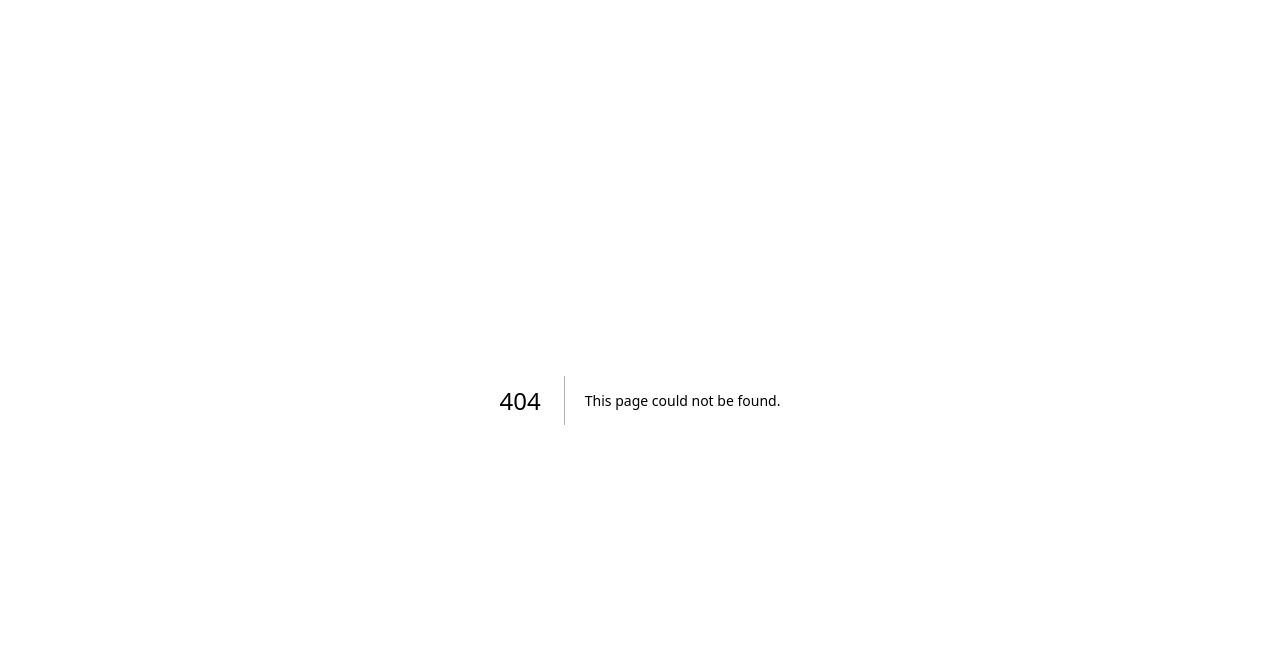
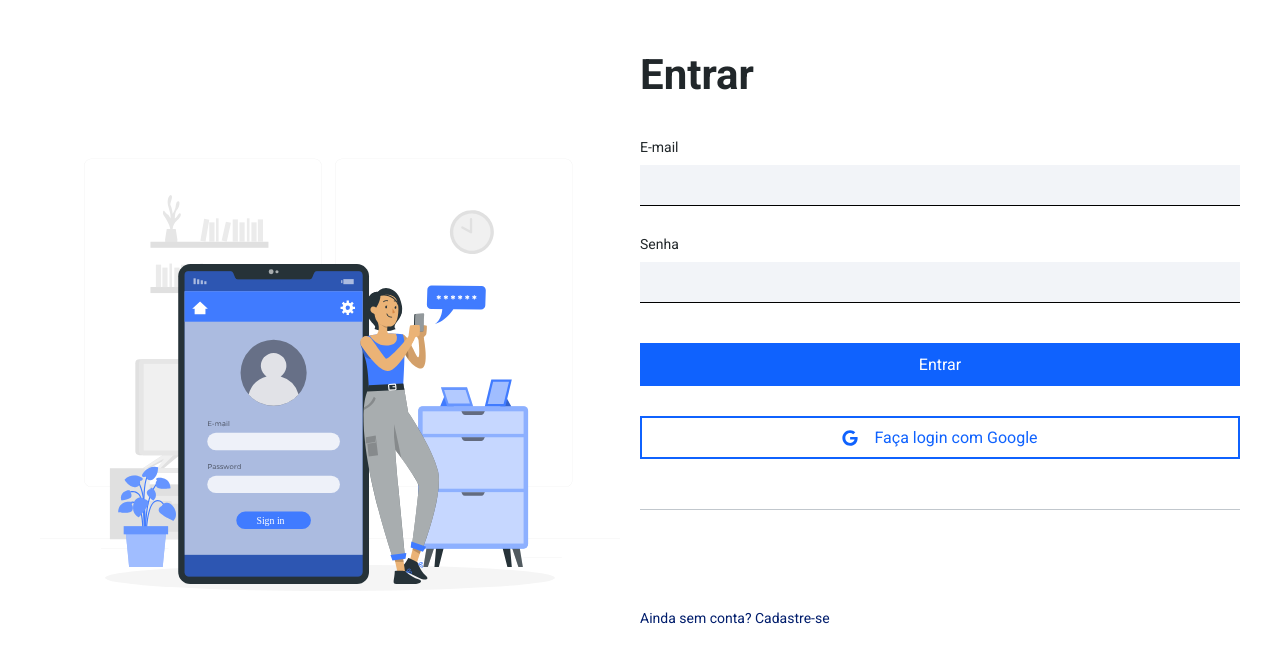
Before and after one commit to narakushi/projeto-uneb-ativos, a Next.js app: page /login in a window 1280 px wide. Before the commit this address had no page. Shown: the top 662 px of the page. Built offline with nearby package versions, Linux system fonts and the light colour scheme.

Commit message:
:sparkles: feat: adicionando pagina de login e lib react-icons

```diff
--- a/package.json
+++ b/package.json
@@ -9,8 +9,9 @@
     "lint": "next lint"
   },
   "dependencies": {
+    "next": "15.3.2",
     "react": "^19.0.0",
     "react-dom": "^19.0.0",
-    "next": "15.3.2"
+    "react-icons": "^5.5.0"
   }
 }
--- a/src/components/layout/button/index.jsx
+++ b/src/components/layout/button/index.jsx
@@ -1,14 +1,17 @@
 import Link from "next/link";
 import styles from "./index.module.css";
 
-export const Button = ({ text, url, customClass }) => {
+export const Button = ({ text, url, customClass, icon }) => {
   return (
     <Link
       className={`${styles.btnStyle} ${styles[customClass]}`}
       href={url}
       role="button"
     >
-      {text}
+      <span>
+        {icon}
+        {text}
+      </span>
     </Link>
   );
 };
--- a/src/components/layout/button/index.module.css
+++ b/src/components/layout/button/index.module.css
@@ -11,6 +11,13 @@
   transition: all 0.3s ease-in;
 }
 
+.btnStyle span {
+  display: flex;
+  justify-content: space-between;
+  align-items: center;
+  gap: 1.6rem;
+}
+
 .btnColor {
   background: var(--blue-color);
   color: var(--white-color);
--- a/src/components/layout/form/index.jsx
+++ b/src/components/layout/form/index.jsx
@@ -3,7 +3,15 @@ import { Input } from "../input";
 import { Title } from "../title";
 import styles from "./index.module.css";
 
-export const Form = ({ title, inputs, descBtn1, descBtn2 }) => {
+export const Form = ({
+  title,
+  inputs,
+  descBtn1,
+  descBtn2,
+  urlBtn1,
+  urlBtn2,
+  icon,
+}) => {
   return (
     <form action="" className={styles.containerForm}>
       <Title text={title} />
@@ -15,8 +23,8 @@ export const Form = ({ title, inputs, descBtn1, descBtn2 }) => {
       </div>
 
       <div className={styles.containerButtons}>
-        <Button text={descBtn1} url="/login" customClass="btnColor" />
-        <Button text={descBtn2} url="/login" />
+        <Button text={descBtn1} url={urlBtn1} customClass="btnColor" />
+        <Button text={descBtn2} url={urlBtn2} icon={icon} />
       </div>
     </form>
   );
--- a/src/pages/api/hello.js
+++ /dev/null
@@ -1,5 +0,0 @@
-// Next.js API route support: https://nextjs.org/docs/api-routes/introduction
-
-export default function handler(req, res) {
-  res.status(200).json({ name: "John Doe" });
-}
--- /dev/null
+++ b/src/pages/login/index.jsx
@@ -0,0 +1,38 @@
+import { Container } from "@/components/layout/container";
+import { Form } from "@/components/layout/form";
+import Image from "next/image";
+import singInImg from "@/../public/signin-rafiki.svg";
+import Link from "next/link";
+import styles from "./index.module.css";
+import { FaGoogle } from "react-icons/fa";
+
+export default function Login() {
+  const inputs = [
+    { label: "E-mail", type: "email" },
+    { label: "Senha", type: "password" },
+  ];
+
+  return (
+    <main className={styles.containerSingIn}>
+      <Container>
+        <div className={styles.containerImg}>
+          <Image src={singInImg} width={580} height={770} />
+        </div>
+        <div className={styles.containerFormSingIn}>
+          <Form
+            title="Entrar"
+            inputs={inputs}
+            descBtn1="Entrar"
+            descBtn2="Faça login com Google"
+            urlBtn1="/cadastro-org"
+            urlBtn2="/cadastro-org"
+            icon={<FaGoogle />}
+          />
+          <Link className={styles.linkSingIn} href="/register">
+            Ainda sem conta? Cadastre-se
+          </Link>
+        </div>
+      </Container>
+    </main>
+  );
+}
--- /dev/null
+++ b/src/pages/login/index.module.css
@@ -0,0 +1,27 @@
+.containerSingIn {
+  width: 100%;
+}
+
+.containerImg {
+  width: 50%;
+}
+
+.containerImg img {
+  max-width: 100%;
+}
+
+.containerFormSingIn {
+  width: 50%;
+}
+
+.linkSingIn {
+  display: block;
+  margin-top: 10rem;
+  text-decoration: none;
+  font-size: 1.4rem;
+  color: var(--dark-blue);
+}
+
+.linkSingIn:hover {
+  text-decoration: underline;
+}
--- a/src/pages/register/index.jsx
+++ b/src/pages/register/index.jsx
@@ -4,6 +4,7 @@ import imageSingUp from "@/../public/singup-cuate.svg";
 import { Container } from "@/components/layout/container";
 import { Form } from "@/components/layout/form";
 import Link from "next/link";
+import { FaGoogle } from "react-icons/fa";
 
 export default function Register() {
   const inputs = [
@@ -29,6 +30,9 @@ export default function Register() {
             inputs={inputs}
             descBtn1="Fazer cadastro"
             descBtn2="Registrar com o Google"
+            urlBtn1="/login"
+            urlBtn2="/login"
+            icon={<FaGoogle />}
           />
           <Link href="/login" className={styles.linkLogin}>
             Já tem uma conta? Faça login
--- a/src/pages/register/index.module.css
+++ b/src/pages/register/index.module.css
@@ -25,3 +25,7 @@
   display: block;
   margin-top: 5rem;
 }
+
+.linkLogin:hover {
+  text-decoration: underline;
+}
```
Also changed, not shown: public/signin-rafiki.svg (added), 1 other file (tests, documents, lock files or other folders).
